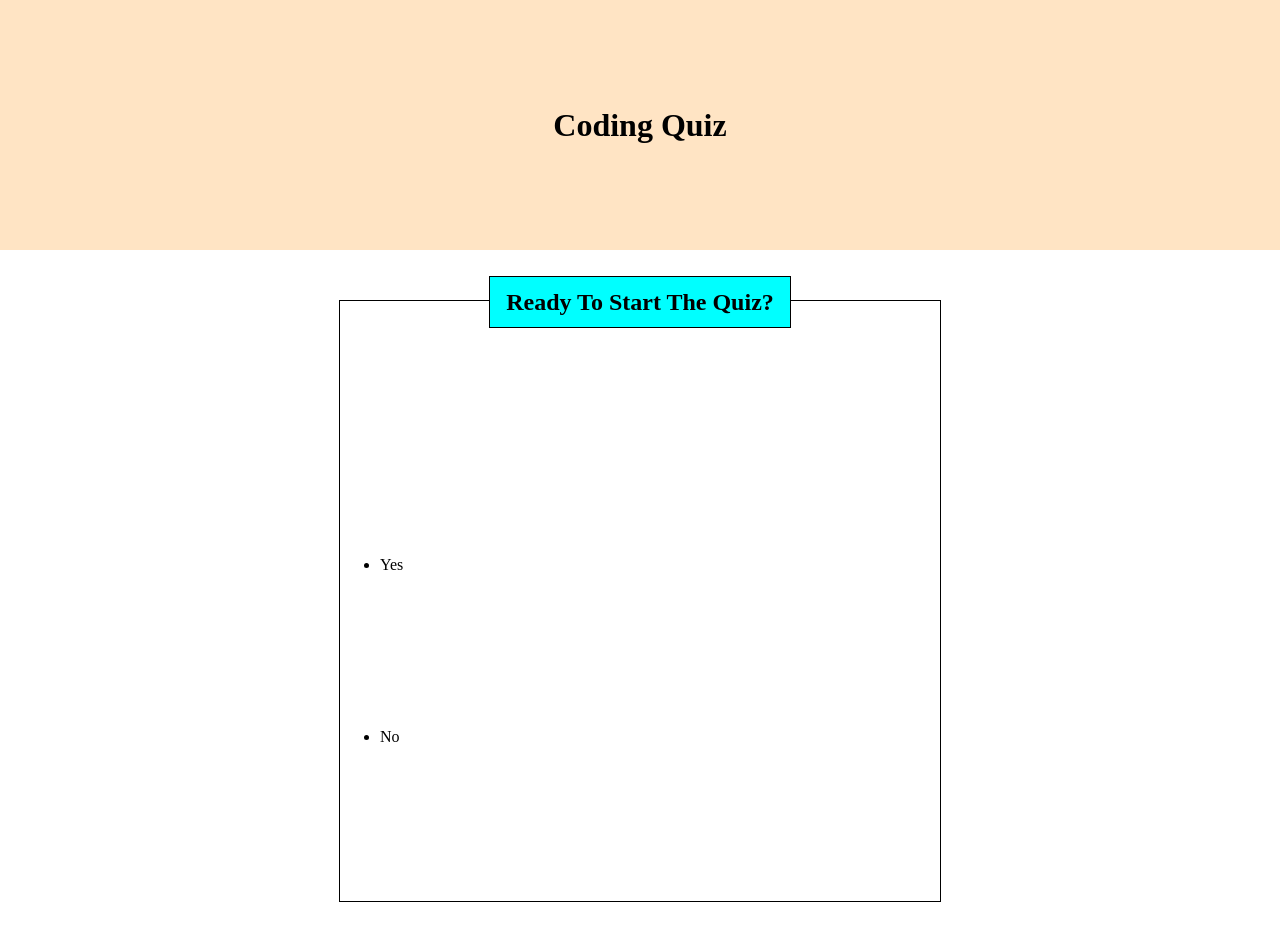
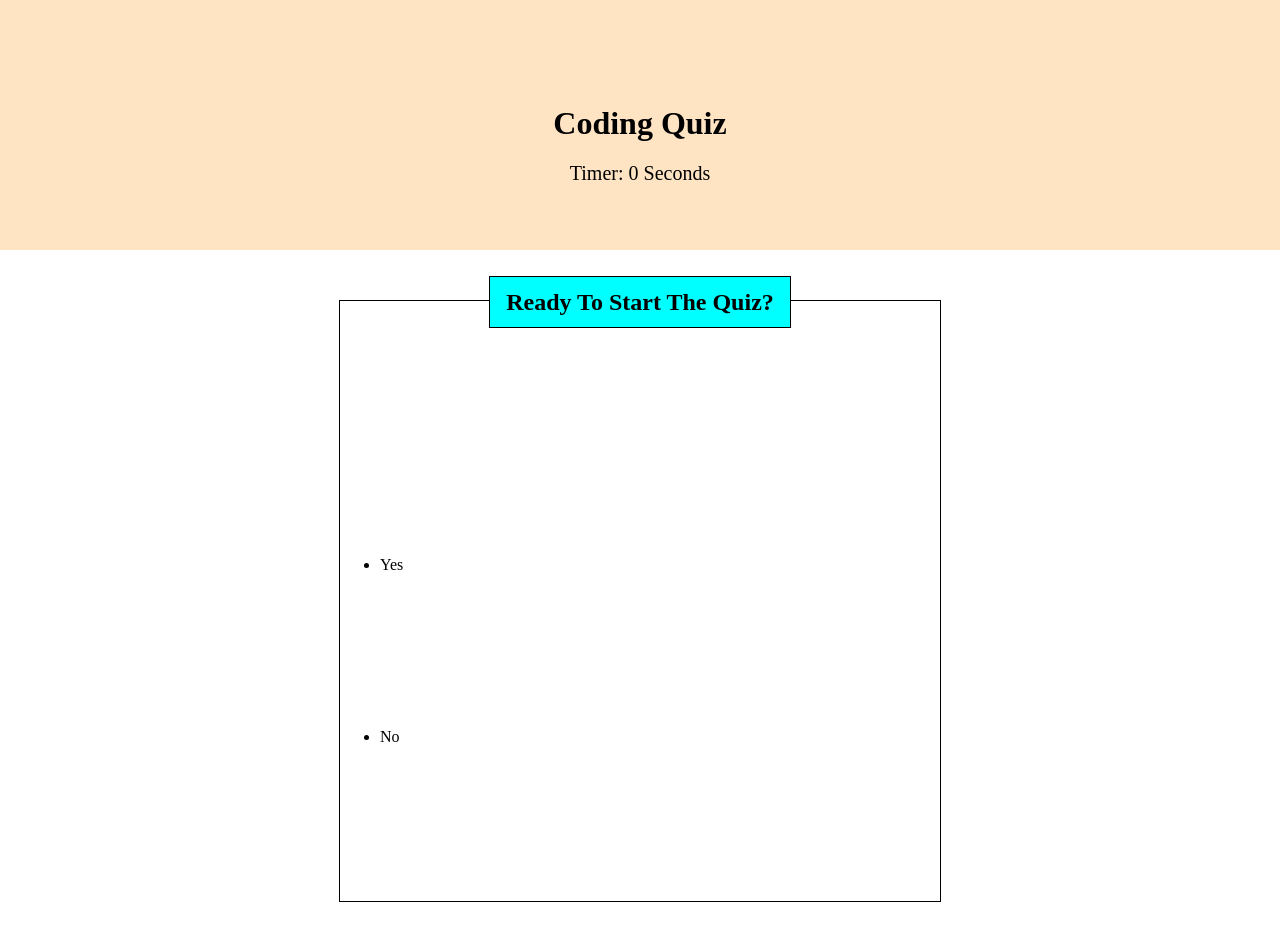
Before and after one commit to hayessea000/coding-quiz, a plain HTML site: page index.html in a window 1280 px wide. Drawn offline with Linux system fonts and the light colour scheme.

Commit message:
added the spot that I want the timer at

```diff
--- a/assets/css/style.css
+++ b/assets/css/style.css
@@ -6,10 +6,18 @@ header{
     background-color: bisque;
     height: 250px;
     display: flex;
+    flex-direction: column;
+    align-items: center;
+    justify-content: center;
 }
 
 header h1{
-    margin: auto;
+    margin-top: 40px;
+}
+
+#timer{
+    margin-top: 20px;
+    font-size: 20px;
 }
 
 .box{
--- a/index.html
+++ b/index.html
@@ -10,6 +10,7 @@
 <body>
     <header>
         <h1>Coding Quiz</h1>
+        <p id="timer">Timer: 0 Seconds</p>
     </header>
     <div class="box">
         <section>
```
